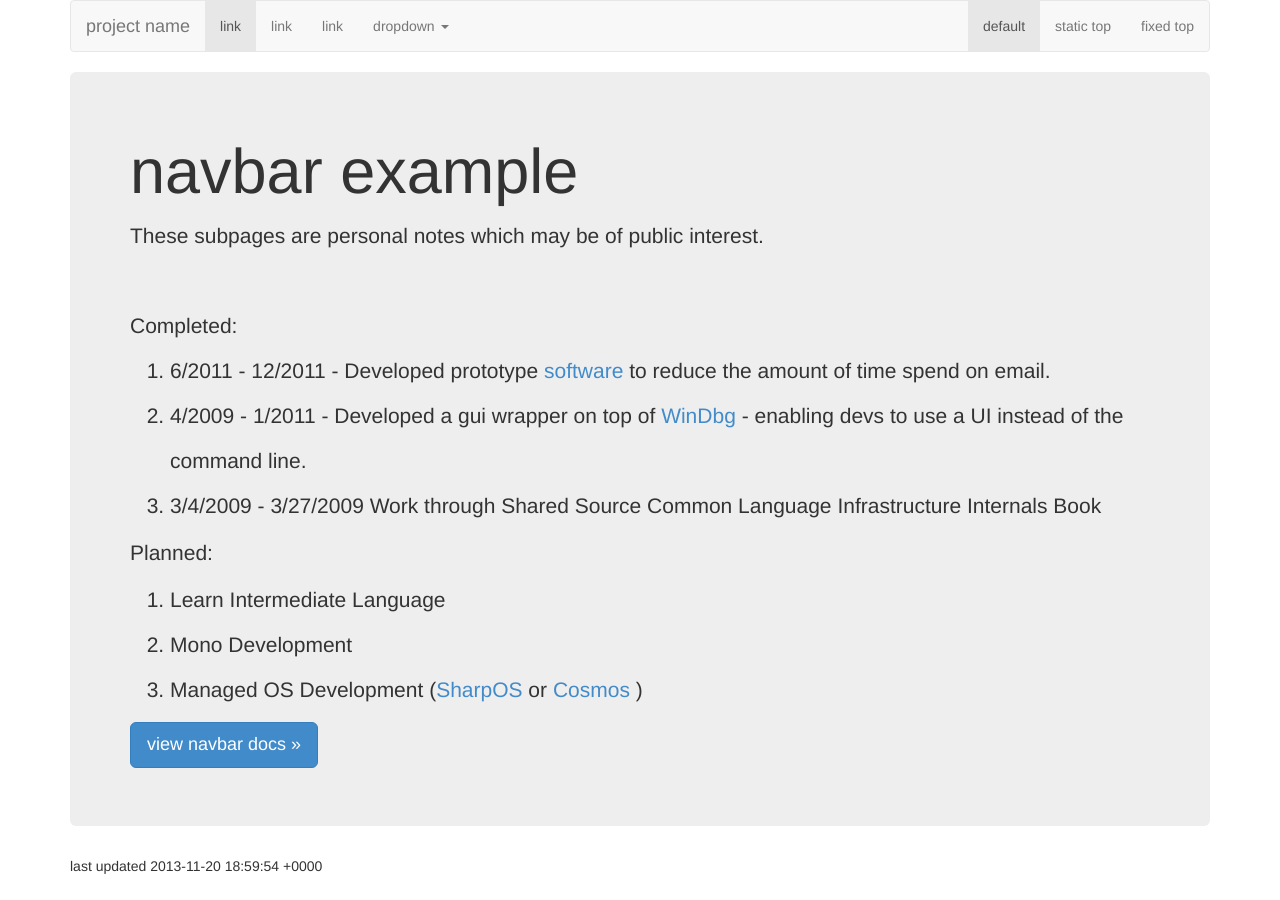
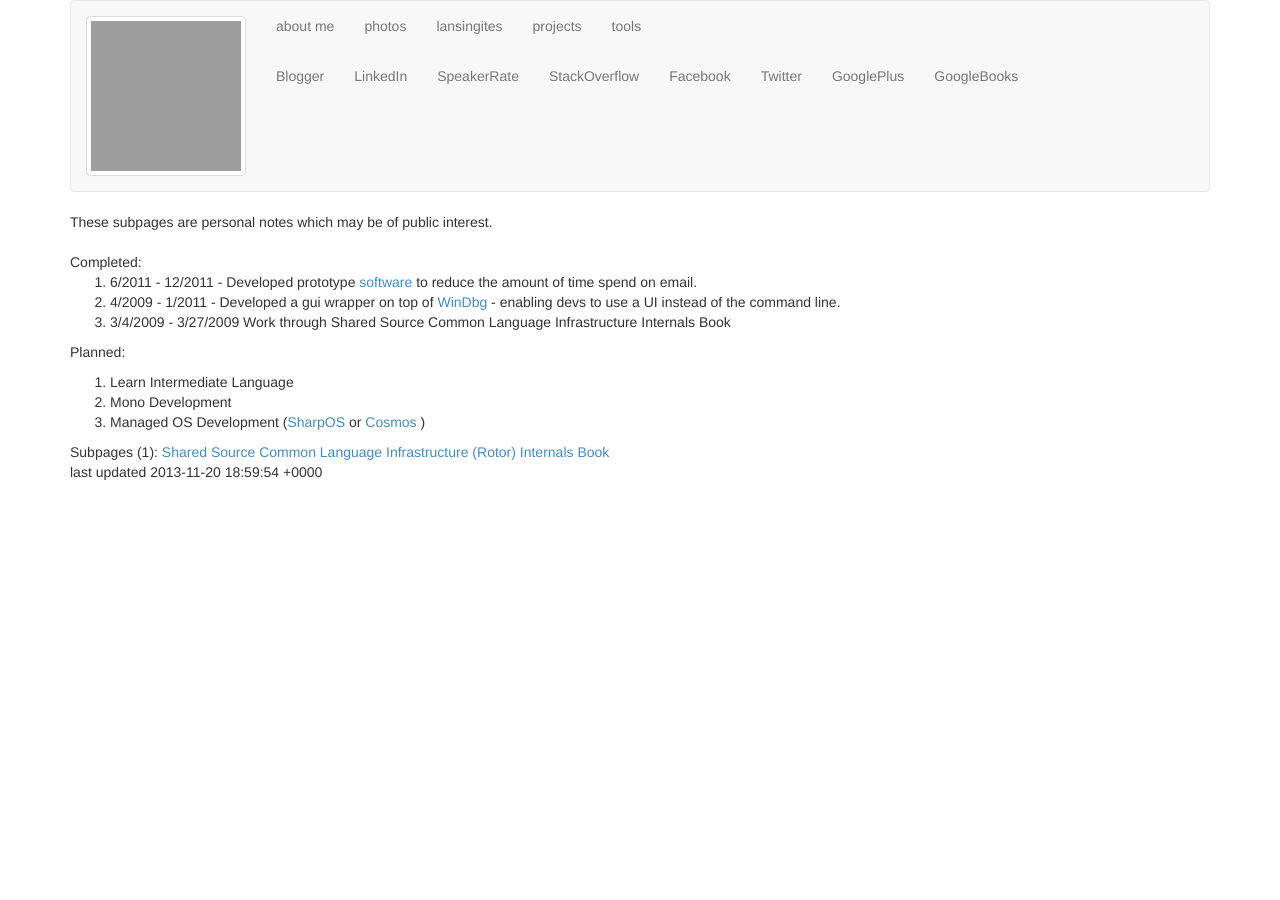
Before and after one commit to davidsilvasmith/davidsilvasmith.github.io, a Jekyll site: the page built from projects.html, in a window 1280 px wide. Built offline with Jekyll 4.4.1, drawn with Linux system fonts in a browser that asks for light colours; nearby versions of some CDN libraries; some web fonts are replaced; grey boxes are pictures that could not be loaded.

```diff
--- a/_layouts/base.html
+++ b/_layouts/base.html
@@ -23,45 +23,18 @@
         <!-- static navbar -->
         <div class="navbar navbar-default" role="navigation">
           <div class="navbar-header">
-            <button type="button" class="navbar-toggle" data-toggle="collapse" data-target=".navbar-collapse">
-              <span class="sr-only">toggle navigation</span>
-              <span class="icon-bar"></span>
-              <span class="icon-bar"></span>
-              <span class="icon-bar"></span>
-            </button>
-            <a class="navbar-brand" href="#">project name</a>
+            <a class="navbar-brand" href="/"><img src="http://www.gravatar.com/avatar/38c982e6a1d3ae992a40887a59748cdb?s=150" class="photo img-responsive img-thumbnail"></a>
           </div>
-          <div class="navbar-collapse collapse">
+          <div>
             <ul class="nav navbar-nav">
-              <li class="active"><a href="#">link</a></li>
-              <li><a href="#">link</a></li>
-              <li><a href="#">link</a></li>
-              <li class="dropdown">
-                <a href="#" class="dropdown-toggle" data-toggle="dropdown">dropdown <b class="caret"></b></a>
-                <ul class="dropdown-menu">
               <li><a href="/home/about-me">about me</a></li>
               <li><a href="/home/photos">photos</a></li>
               <li><a href="/home/detroiters">lansingites</a></li>
               <li><a href="/projects">projects</a></li>
               <li><a href="/tools-i-use">tools</a></li>
-
-                  <li class="divider"></li>
-                  <li class="dropdown-header">nav header</li>
-                  <li><a href="#">separated link</a></li>
-                  <li><a href="#">one more separated link</a></li>
             </ul>
-              </li>
-            </ul>
-            <ul class="nav navbar-nav navbar-right">
-              <li class="active"><a href="./">default</a></li>
-              <li><a href="../navbar-static-top/">static top</a></li>
-              <li><a href="../navbar-fixed-top/">fixed top</a></li>
-            </ul>
-          </div><!--/.nav-collapse -->
-        </div>
-
-        <div id="sidebar"> <ul>
-          {% for site in site.data.sitelinks %}
+            <ul class="nav navbar-nav">
+            {% for site in site.data.links %}
             <li>
               <a href="{{ site.url }}">
                 {{ site.name }}
@@ -70,13 +43,15 @@
             {% endfor %}
           </ul>
           </div>
+          <div class="nav navbar-nav">
+
+        </div>
+      </div>
+
+
       <!-- main component for a primary marketing message or call to action -->
-      <div class="jumbotron">
-        <h1>navbar example</h1>
+      <div >
         {{content}}
-        <p>
-          <a class="btn btn-lg btn-primary" href="../../components/#navbar" role="button">view navbar docs &raquo;</a>
-        </p>
       </div>
       <footer>
         last updated  {{site.time}}
@@ -89,5 +64,35 @@
     <!-- placed at the end of the document so the pages load faster -->
     <script src="https://code.jquery.com/jquery-1.10.2.min.js"></script>
     <script src="/javascripts/bootstrap.min.js"></script>
+        <script>
+        // $(document).ready(function () {
+        //     $('#@ViewBag.Nav').addClass('active');
+        // });
+        //open external links in a new window
+        $(document).ready(function () {
+            $("a[href^=http]").each(function () {
+                if (this.href.indexOf(location.hostname) == -1) {
+                    $(this).attr({
+                        target: "_blank",
+                        title: "Opens in a new window"
+                    });
+                }
+            })
+        });
+
+
+        $(document).ready(function () {
+            $('a[data-toggle="tab"]').on('shown.bs.tab', function (e) {
+                e.target // activated tab
+                e.relatedTarget // previous tab
+
+                var targetTab = e.target.href.split('#')[1];
+                $('#myTab a[href="' + targetTab + '"]').tab('show');
+
+                $(".nav-tabs a").parent().removeClass('active');
+                $(".nav-tabs a[href=#" + targetTab + "]").parent().addClass('active');
+            });
+        });
+    </script>
   </body>
   </html>
--- a/projects.html
+++ b/projects.html
@@ -23,3 +23,9 @@
       </ol>
    </div>
 </td>
+<div class="sites-subpages">
+   Subpages <span id="subpages-total-number">(1):</span>
+   <span>
+   <a href="/projects/rotor" dir="ltr">Shared Source Common Language Infrastructure (Rotor) Internals Book</a>
+   </span>
+</div>
```
Also changed, not shown: _data/links.yml (renamed from _data/siteLinks.yml). Lines whose indentation alone changed are shown as unchanged.
